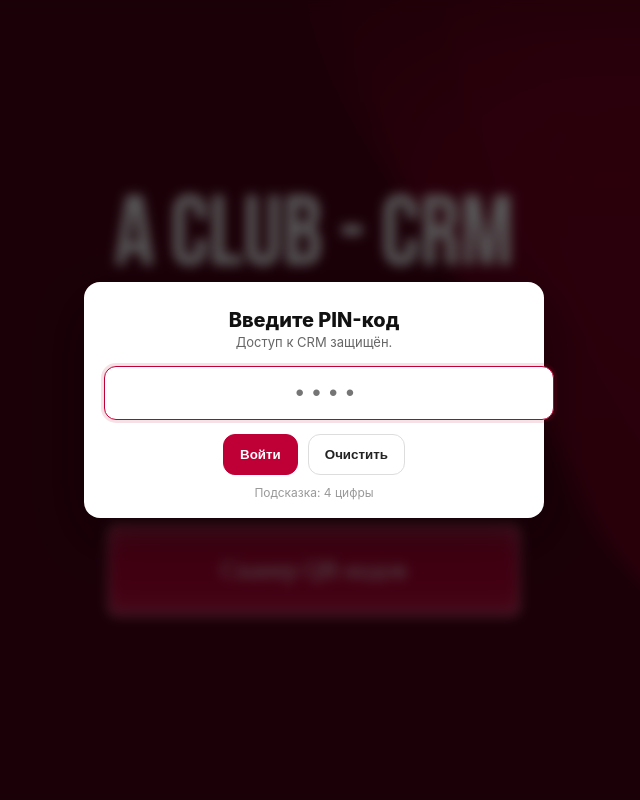
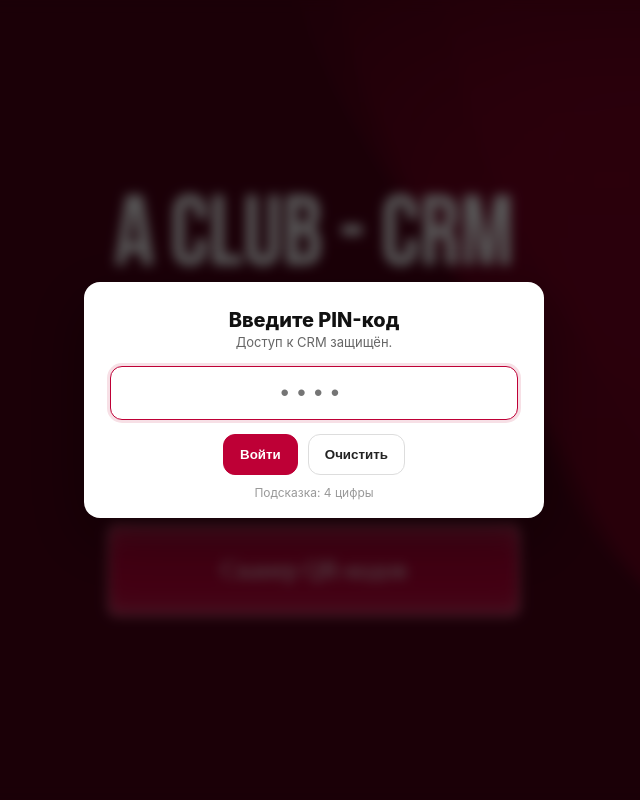
Before and after one commit to rjokhan/bdforaclub, a Django app: page / in a window 1280 px wide. Shown: the whole page, without its empty margins (326-966 px from the left). Run offline with Django 5.2, Linux system fonts and the light colour scheme; some web fonts are replaced.

```diff
--- a/core/templates/core/index.html
+++ b/core/templates/core/index.html
@@ -30,7 +30,9 @@
     .pin-title { font-size: 20px; font-weight: 800; margin: 4px 0 2px; }
     .pin-sub   { font-size: 13px; color: #666; margin-bottom: 16px; }
     .pin-input {
-      width: 100%;
+      width: 90%;
+      margin-left: auto;
+      margin-right: auto;
       font-size: 24px;
       letter-spacing: .35em;
       text-align: center;
```
